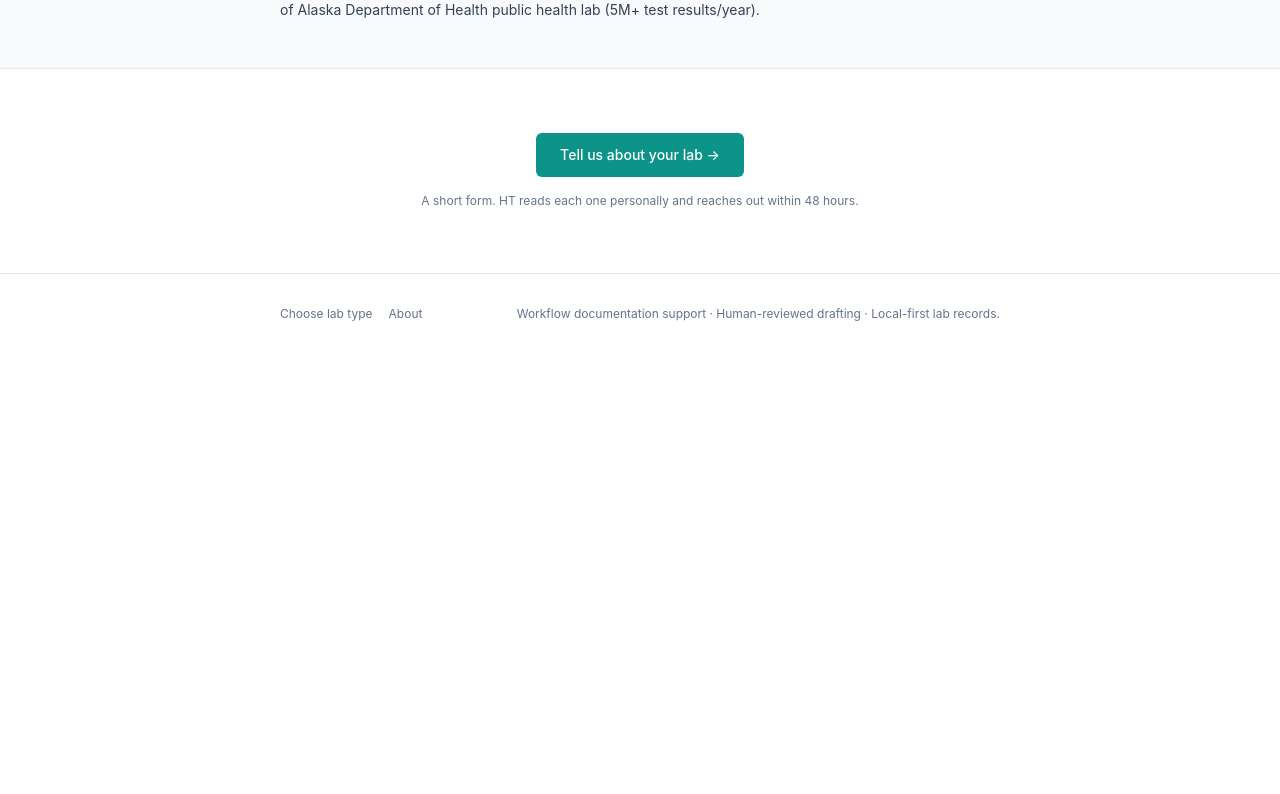
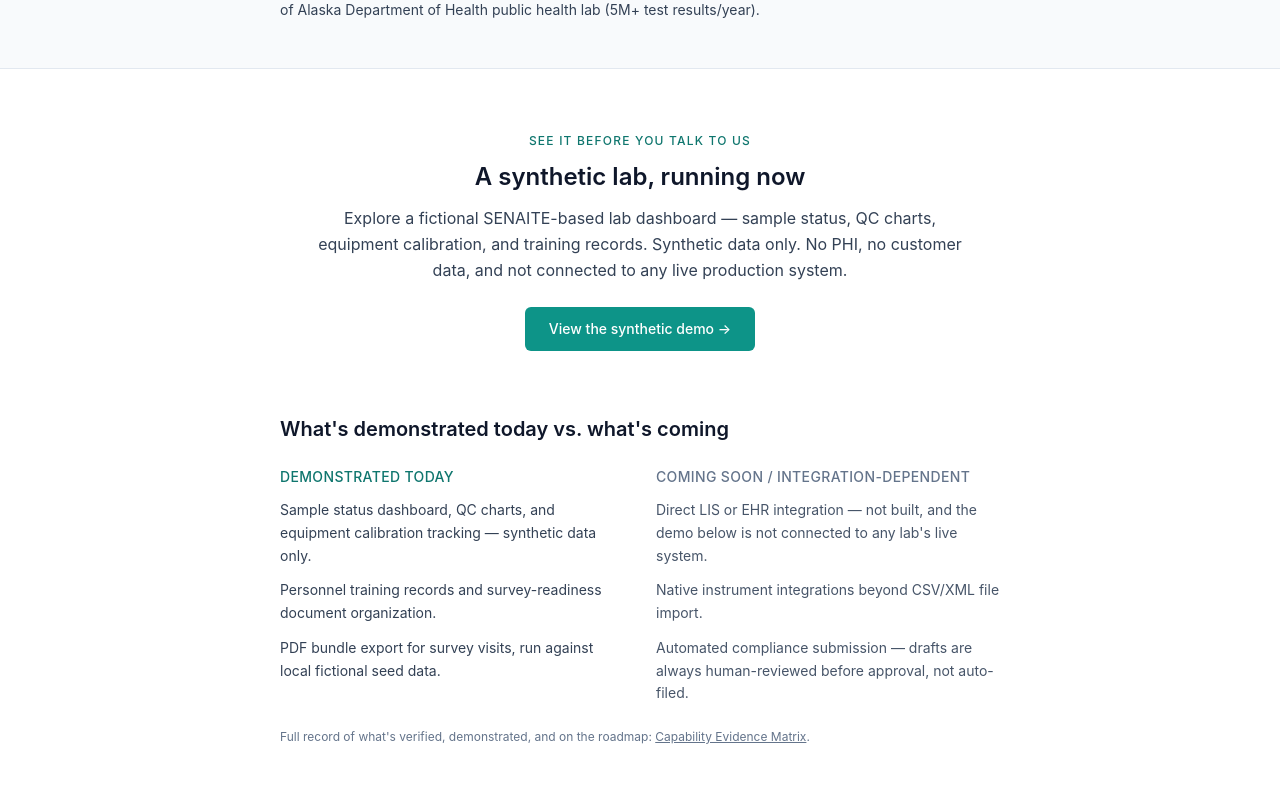
Before and after one commit to TombStoneDash/lims-box, a Next.js app: page /clinical in a window 1280 px wide. Shown: the part 926-1720 px from the top of the page. Before the commit the page ends 1280 px from the top, so only its background shows below. Built offline with nearby package versions, Linux system fonts and the light colour scheme.

Commit message:
feat: complete fleet task LIMS-72-CLINICAL-DEMO-ENTRY-TRUTH-20260913-R3

```diff
--- a/app/clinical/page.tsx
+++ b/app/clinical/page.tsx
@@ -4,8 +4,20 @@ import type { Metadata } from "next";
 export const metadata: Metadata = {
   title: "LIMS BOX for clinical labs — local-first documentation continuity",
   description:
-    "Local-first documentation layer for CLIA-certified clinical labs. Survey-readiness organization. Human-reviewed drafting. Not a LIMS replacement.",
+    "Local-first documentation layer for CLIA-certified clinical labs. Survey-readiness organization. Human-reviewed drafting. Not a LIMS replacement. See a synthetic demo — no customer data, no live LIS integration.",
 };
+
+const DEMONSTRATED_TODAY = [
+  "Sample status dashboard, QC charts, and equipment calibration tracking — synthetic data only.",
+  "Personnel training records and survey-readiness document organization.",
+  "PDF bundle export for survey visits, run against local fictional seed data.",
+] as const;
+
+const COMING_SOON = [
+  "Direct LIS or EHR integration — not built, and the demo below is not connected to any lab's live system.",
+  "Native instrument integrations beyond CSV/XML file import.",
+  "Automated compliance submission — drafts are always human-reviewed before approval, not auto-filed.",
+] as const;
 
 export default function ClinicalLandingPage() {
   return (
@@ -40,6 +52,55 @@ export default function ClinicalLandingPage() {
             <strong className="font-medium">Built by Hud Taylor.</strong> MS Biochem UCSD/Salk · 15+ years in LIMS · Former Senior LIMS Developer at the State of Alaska Department of Health public health lab (5M+ test results/year).
           </p>
         </div>
+      </section>
+
+      <section className="max-w-3xl mx-auto px-6 py-16 text-center">
+        <p className="text-xs uppercase tracking-widest text-teal-700 font-medium mb-3">See it before you talk to us</p>
+        <h2 className="text-2xl font-semibold text-slate-900">A synthetic lab, running now</h2>
+        <p className="mt-3 text-base text-slate-700 leading-relaxed max-w-2xl mx-auto">
+          Explore a fictional SENAITE-based lab dashboard — sample status, QC charts, equipment calibration, and
+          training records. Synthetic data only. No PHI, no customer data, and not connected to any live production
+          system.
+        </p>
+        <Link
+          href="/senaite-demo"
+          className="mt-6 inline-flex items-center rounded-md bg-teal-600 text-white px-6 py-3 text-sm font-medium hover:bg-teal-700"
+        >
+          View the synthetic demo →
+        </Link>
+      </section>
+
+      <section className="max-w-3xl mx-auto px-6 pb-16">
+        <h2 className="text-xl font-semibold text-slate-900 mb-6">What&apos;s demonstrated today vs. what&apos;s coming</h2>
+        <div className="grid gap-8 md:grid-cols-2">
+          <div>
+            <p className="text-sm font-medium text-teal-700 uppercase tracking-wide mb-3">Demonstrated today</p>
+            <ul className="space-y-3">
+              {DEMONSTRATED_TODAY.map((item) => (
+                <li key={item} className="text-sm text-slate-700 leading-relaxed">
+                  {item}
+                </li>
+              ))}
+            </ul>
+          </div>
+          <div>
+            <p className="text-sm font-medium text-slate-500 uppercase tracking-wide mb-3">Coming soon / integration-dependent</p>
+            <ul className="space-y-3">
+              {COMING_SOON.map((item) => (
+                <li key={item} className="text-sm text-slate-600 leading-relaxed">
+                  {item}
+                </li>
+              ))}
+            </ul>
+          </div>
+        </div>
+        <p className="mt-6 text-xs text-slate-500">
+          Full record of what&apos;s verified, demonstrated, and on the roadmap: {" "}
+          <Link href="/evidence" className="underline hover:text-slate-900">
+            Capability Evidence Matrix
+          </Link>
+          .
+        </p>
       </section>
 
       <section className="max-w-3xl mx-auto px-6 py-16 text-center">
```
Also changed, not shown: 1 other file (tests, documents, lock files or other folders).
